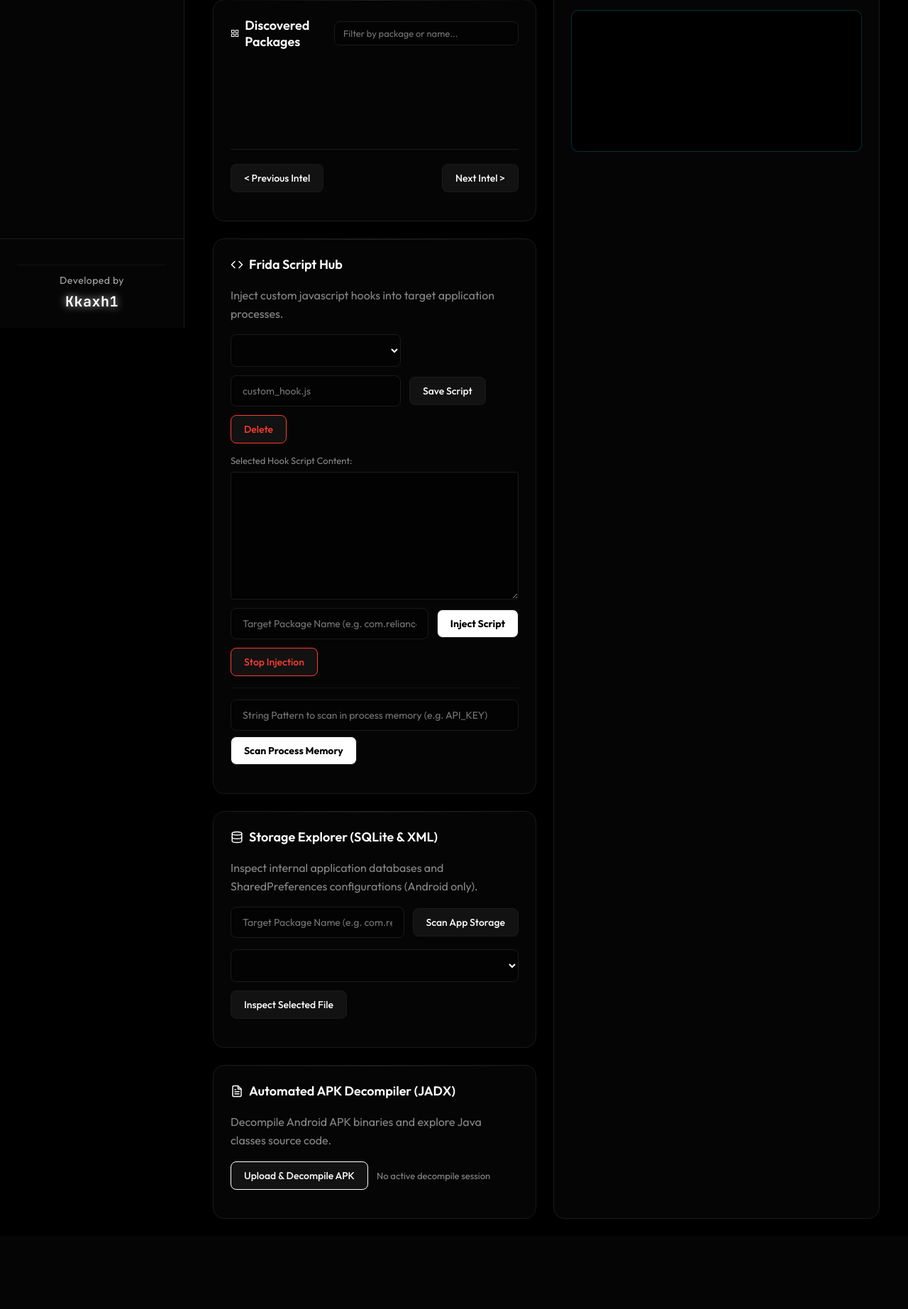
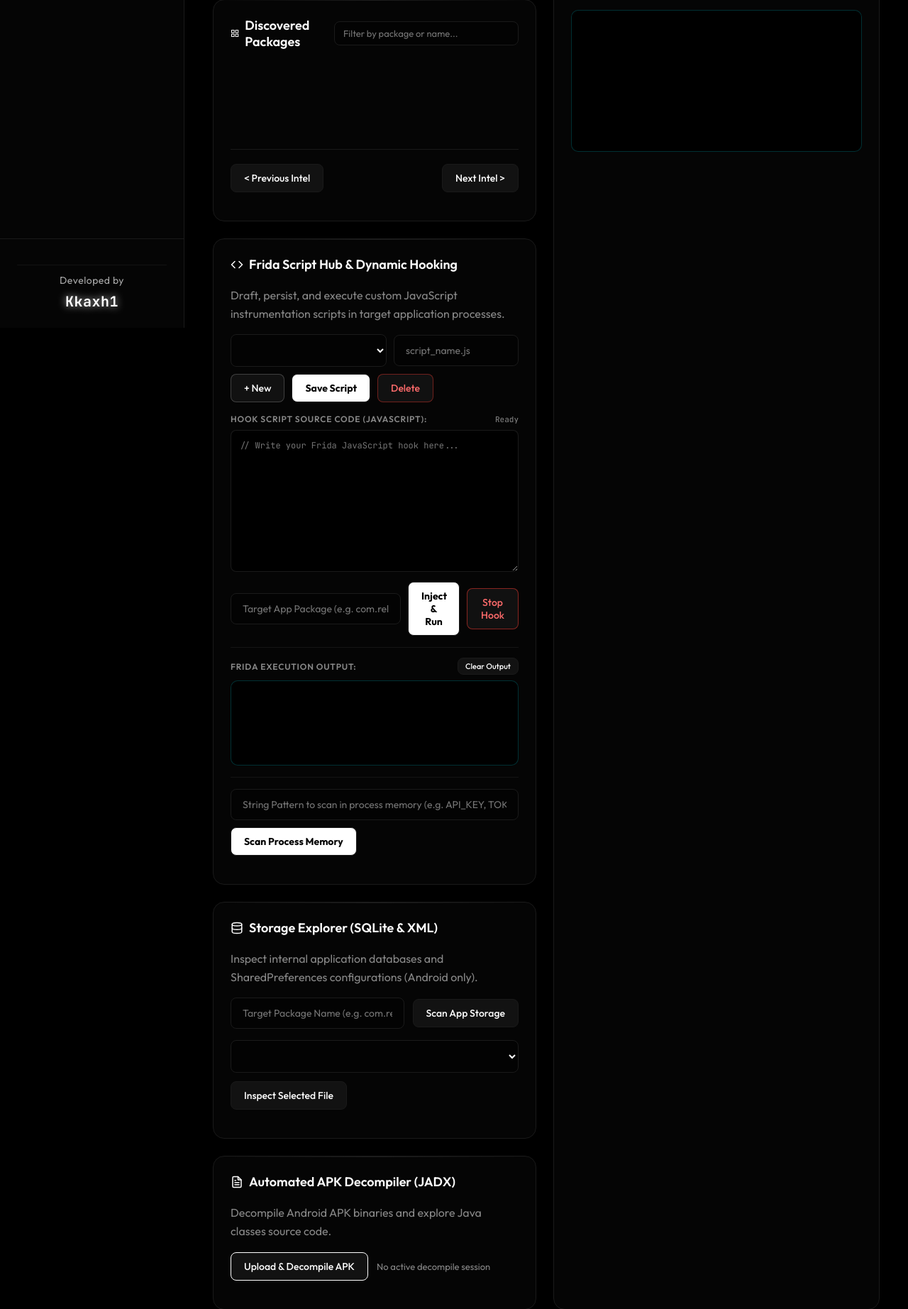
Before and after one commit to Kakaxh1/RootRaven, a Flask app: template templates/apps.html in a window 1280 px wide. Shown: the part 338-2183 px from the top of the page at 71% size. Before the commit the page ends 2056 px from the top, so only its background shows below. Run offline with Flask 3, Linux system fonts and the light colour scheme; the template is opened without the code that fills it, so the values that code supplies are empty; some libraries are stand-ins or nearby versions.

Commit message:
feat: complete Frida Script Hub persistence, live hook injection, and execution output streaming

```diff
--- a/app.py
+++ b/app.py
@@ -1048,5 +1048,141 @@ def handle_stop_logcat(data):
 
 
 
+# ─────────────────────────────────────────────────────────────
+# Frida Script Hub & Execution API
+# ─────────────────────────────────────────────────────────────
+
+@app.route("/api/scripts", methods=["GET", "POST"])
+def manage_scripts():
+    if request.method == "GET":
+        return jsonify(frida_manager.get_scripts())
+    payload = request.json or {}
+    name = (payload.get("name") or "").strip()
+    content = payload.get("content") or ""
+    if not name:
+        return jsonify({"status": "error", "message": "Script name is required"}), 400
+    res = frida_manager.save_script(name, content)
+    return jsonify(res)
+
+
+@app.route("/api/scripts/<path:name>", methods=["DELETE"])
+def delete_script(name):
+    res = frida_manager.delete_script(name)
+    return jsonify(res)
+
+
+@socketio.on("run_frida_script")
+def handle_run_frida_script(data):
+    payload = data or {}
+    device_id = payload.get("device_id")
+    package_name = (payload.get("package_name") or "").strip()
+    script_content = payload.get("script_content") or ""
+
+    if not device_id or not package_name or not script_content:
+        emit("frida_script_status", {"status": "error", "message": "Device, package name, and script content are required"})
+        return
+
+    device = device_manager.get_device(device_id)
+    if not device:
+        emit("frida_script_status", {"status": "error", "message": "Device not found"})
+        return
+
+    process_key = f"{device_id}_{package_name}"
+    if process_key in RUNNING_FRIDA_PROCESSES:
+        try:
+            RUNNING_FRIDA_PROCESSES[process_key].terminate()
+        except Exception:
+            pass
+        RUNNING_FRIDA_PROCESSES.pop(process_key, None)
+
+    # Write script to temporary file for frida CLI execution
+    temp_script_path = os.path.join(tempfile.gettempdir(), f"frida_hook_{uuid.uuid4().hex[:8]}.js")
+    with open(temp_script_path, "w", encoding="utf-8") as fp:
+        fp.write(script_content)
+
+    # Determine connection argument for Frida
+    target_ip = device.get("ip", "")
+    is_usb = not target_ip or ("." not in target_ip and ":" not in target_ip)
+
+    if is_usb:
+        target_flag = "-U"
+    else:
+        # Check if USB serial or network target
+        target_flag = f"-H {target_ip}:27042"
+
+    cmd = f'frida {target_flag} -f {package_name} -l "{temp_script_path}" --no-pause'
+    try:
+        proc = subprocess.Popen(
+            cmd,
+            stdout=subprocess.PIPE,
+            stderr=subprocess.STDOUT,
+            text=True,
+            bufsize=1,
+            shell=True
+        )
+        RUNNING_FRIDA_PROCESSES[process_key] = proc
+        emit("frida_script_status", {"status": "success", "message": f"Injected script into {package_name}"})
+        socketio.emit("debug_log", {"source": "FRIDA", "message": f"Started hook process for {package_name}"})
+
+        def stream_frida_output(process, key, tmp_path):
+            try:
+                for line in iter(process.stdout.readline, ""):
+                    cleaned = line.rstrip()
+                    if cleaned:
+                        socketio.emit("frida_script_output", {"line": cleaned})
+                        socketio.emit("debug_log", {"source": "FRIDA", "message": cleaned})
+                process.stdout.close()
+            except Exception:
+                pass
+            finally:
+                try:
+                    process.wait(timeout=2)
+                except Exception:
+                    pass
+                if os.path.exists(tmp_path):
+                    try:
+                        os.remove(tmp_path)
+                    except Exception:
+                        pass
+                RUNNING_FRIDA_PROCESSES.pop(key, None)
+                socketio.emit("frida_script_status", {"status": "info", "message": "Frida hook process ended"})
+
+        threading.Thread(target=stream_frida_output, args=(proc, process_key, temp_script_path), daemon=True).start()
+
+    except Exception as exc:
+        emit("frida_script_status", {"status": "error", "message": "Failed to launch Frida: " + str(exc)})
+
+
+@socketio.on("stop_frida_script")
+def handle_stop_frida_script(data):
+    payload = data or {}
+    device_id = payload.get("device_id")
+    package_name = (payload.get("package_name") or "").strip()
+    process_key = f"{device_id}_{package_name}"
+    proc = RUNNING_FRIDA_PROCESSES.pop(process_key, None)
+    if proc:
+        try:
+            proc.terminate()
+            emit("frida_script_status", {"status": "success", "message": f"Stopped Frida hook on {package_name}"})
+        except Exception as exc:
+            emit("frida_script_status", {"status": "error", "message": "Error stopping Frida: " + str(exc)})
+    else:
+        # Try stopping any process for this device
+        stopped = False
+        for k in list(RUNNING_FRIDA_PROCESSES.keys()):
+            if k.startswith(device_id):
+                p = RUNNING_FRIDA_PROCESSES.pop(k, None)
+                if p:
+                    try:
+                        p.terminate()
+                        stopped = True
+                    except Exception:
+                        pass
+        if stopped:
+            emit("frida_script_status", {"status": "success", "message": "Stopped Frida hook process"})
+        else:
+            emit("frida_script_status", {"status": "info", "message": "No running Frida session found"})
+
+
 if __name__ == "__main__":
     socketio.run(app, debug=True, host="0.0.0.0", port=5000)
--- a/static/app.js
+++ b/static/app.js
@@ -156,7 +156,27 @@ function attachSocketListeners() {
     if (getPage() !== "apps") return;
     renderApps(payload.apps || []);
   });
-  socket.on("frida_script_status", (d) => toast(d.message || "Frida script status update"));
+  socket.on("frida_script_output", (d) => {
+    const box = document.getElementById("fridaOutputConsole");
+    if (box && d.line) {
+      box.textContent += d.line + "\n";
+      box.scrollTop = box.scrollHeight;
+    }
+  });
+  socket.on("frida_script_status", (d) => {
+    toast(d.message || "Frida script status update");
+    const label = document.getElementById("scriptStatusLabel");
+    if (label) {
+      label.textContent = d.message || "Updated";
+      if (d.status === "success") {
+        label.style.color = "#3ddc84";
+      } else if (d.status === "error") {
+        label.style.color = "var(--red)";
+      } else {
+        label.style.color = "var(--text-dim)";
+      }
+    }
+  });
   socket.on("logcat_status", (d) => toast(d.message || "Logcat status update"));
   socket.on("logcat_line", (d) => {
     const box = document.getElementById("logcatOutput");
@@ -749,12 +769,15 @@ async function renderAppsPage() {
   // --- Frida Script Hub Binding ---
   const scriptSelect = document.getElementById("scriptSelect");
   const newScriptName = document.getElementById("newScriptName");
+  const newScriptBtn = document.getElementById("newScriptBtn");
   const saveScriptBtn = document.getElementById("saveScriptBtn");
   const deleteScriptBtn = document.getElementById("deleteScriptBtn");
   const scriptContentArea = document.getElementById("scriptContentArea");
   const scriptPackageName = document.getElementById("scriptPackageName");
   const runScriptBtn = document.getElementById("runScriptBtn");
   const stopScriptBtn = document.getElementById("stopScriptBtn");
+  const fridaOutputConsole = document.getElementById("fridaOutputConsole");
+  const clearFridaOutBtn = document.getElementById("clearFridaOutBtn");
 
   if (
     scriptSelect && newScriptName && saveScriptBtn && deleteScriptBtn &&
@@ -781,6 +804,20 @@ async function renderAppsPage() {
         toast("Failed to load scripts: " + err.message);
       }
     };
+
+    if (newScriptBtn) {
+      newScriptBtn.onclick = () => {
+        newScriptName.value = "my_custom_hook.js";
+        scriptContentArea.value = `// Frida Custom Instrumentation Script\nJava.perform(function() {\n    console.log("[*] Hook injected into process: " + Process.id);\n    \n    // Hook example:\n    // var Target = Java.use("com.example.MainActivity");\n    // Target.checkSecurity.implementation = function() {\n    //     console.log("[*] Bypassed checkSecurity()");\n    //     return true;\n    // };\n});\n`;
+        toast("Drafting new custom script");
+      };
+    }
+
+    if (clearFridaOutBtn && fridaOutputConsole) {
+      clearFridaOutBtn.onclick = () => {
+        fridaOutputConsole.textContent = "";
+      };
+    }
 
     scriptSelect.onchange = () => {
       const selected = scriptList.find(s => s.name === scriptSelect.value);
@@ -814,7 +851,7 @@ async function renderAppsPage() {
 
     deleteScriptBtn.onclick = async () => {
       if (!scriptSelect.value) return;
-      if (!confirm("Are you sure you want to delete this script?")) return;
+      if (!confirm(`Are you sure you want to delete "${scriptSelect.value}"?`)) return;
       try {
         const res = await api(`/api/scripts/${scriptSelect.value}`, { method: "DELETE" });
         toast(res.message || "Script deleted");
@@ -830,15 +867,19 @@ async function renderAppsPage() {
       const content = scriptContentArea.value;
       const device_id = select.value;
       if (!package_name || !content || !device_id) {
-        toast("Please verify device connection, package name, and script content");
+        toast("Please select a target device, enter app package, and provide hook code");
         return;
+      }
+      if (fridaOutputConsole) {
+        const ts = new Date().toLocaleTimeString();
+        fridaOutputConsole.textContent += `\n[${ts}] [SYSTEM] Injected hook into ${package_name}...\n`;
       }
       socket.emit("run_frida_script", {
         device_id,
         package_name,
         script_content: content
       });
-      toast("Injected script trigger sent");
+      toast("Hook injected — streaming output");
     };
 
     stopScriptBtn.onclick = () => {
@@ -847,6 +888,10 @@ async function renderAppsPage() {
       if (!package_name || !device_id) {
         toast("Device connection and package name are required");
         return;
+      }
+      if (fridaOutputConsole) {
+        const ts = new Date().toLocaleTimeString();
+        fridaOutputConsole.textContent += `[${ts}] [SYSTEM] Stop request sent for ${package_name}\n`;
       }
       socket.emit("stop_frida_script", { device_id, package_name });
       toast("Stop request sent");
--- a/templates/apps.html
+++ b/templates/apps.html
@@ -78,27 +78,44 @@
           <section class="card">
             <h2>
               <svg width="18" height="18" viewBox="0 0 24 24" fill="none" stroke="currentColor" stroke-width="2" stroke-linecap="round" stroke-linejoin="round" style="vertical-align:middle; color:var(--cyan);"><polyline points="16 18 22 12 16 6"></polyline><polyline points="8 6 2 12 8 18"></polyline></svg>
-              <span>Frida Script Hub</span>
+              <span>Frida Script Hub & Dynamic Hooking</span>
             </h2>
-            <p>Inject custom javascript hooks into target application processes.</p>
-            <div class="row">
-              <select id="scriptSelect" style="max-width:250px;"></select>
-              <input id="newScriptName" placeholder="custom_hook.js" style="max-width:180px;" />
-              <button id="saveScriptBtn">Save Script</button>
-              <button id="deleteScriptBtn" style="border-color:var(--red); color:var(--red);">Delete</button>
+            <p>Draft, persist, and execute custom JavaScript instrumentation scripts in target application processes.</p>
+
+            <div class="row" style="gap:10px; align-items:center;">
+              <select id="scriptSelect" style="flex:2; min-width:220px;"></select>
+              <input id="newScriptName" placeholder="script_name.js" style="flex:2; min-width:160px;" />
+              <button id="newScriptBtn" type="button" style="border-color:rgba(255,255,255,0.2);">+ New</button>
+              <button id="saveScriptBtn" type="button" style="background:#fff; color:#000; font-weight:700;">Save Script</button>
+              <button id="deleteScriptBtn" type="button" style="border-color:rgba(255,59,48,0.4); color:#ff6b6b;">Delete</button>
             </div>
+
             <div style="margin-top:12px; display:flex; flex-direction:column; gap:8px;">
-              <label style="font-size:13px; color:var(--text-dim);">Selected Hook Script Content:</label>
-              <textarea id="scriptContentArea" style="width:100%; height:180px; font-family:'JetBrains Mono', monospace; font-size:12px; background:rgba(0,0,0,0.5); color:#00f0ff; border:1px solid var(--glass-border); border-radius:4px; padding:10px; box-sizing:border-box; resize:vertical;"></textarea>
+              <div style="display:flex; justify-content:space-between; align-items:center;">
+                <label style="font-size:12px; font-weight:600; text-transform:uppercase; letter-spacing:0.8px; color:var(--text-dim);">Hook Script Source Code (JavaScript):</label>
+                <span id="scriptStatusLabel" style="font-size:11px; font-family:'JetBrains Mono'; color:var(--text-dim);">Ready</span>
+              </div>
+              <textarea id="scriptContentArea" style="width:100%; height:200px; font-family:'JetBrains Mono', monospace; font-size:12px; background:#000; color:#00f0ff; border:1px solid rgba(255,255,255,0.1); border-radius:8px; padding:12px; box-sizing:border-box; resize:vertical; line-height:1.5; outline:none;" placeholder="// Write your Frida JavaScript hook here..."></textarea>
             </div>
-            <div class="row" style="margin-top:12px;">
-              <input id="scriptPackageName" placeholder="Target Package Name (e.g. com.reliance.businesseasy2)" style="flex:1;" />
-              <button id="runScriptBtn" style="background:var(--cyan); color:#000; font-weight:700;">Inject Script</button>
-              <button id="stopScriptBtn" style="border-color:var(--red); color:var(--red);">Stop Injection</button>
+
+            <div class="row" style="margin-top:14px; align-items:center; gap:10px;">
+              <input id="scriptPackageName" placeholder="Target App Package (e.g. com.reliance.businesseasy2)" style="flex:3; min-width:240px;" />
+              <button id="runScriptBtn" type="button" style="background:var(--cyan); color:#000; font-weight:700; flex:1;">Inject & Run</button>
+              <button id="stopScriptBtn" type="button" style="border-color:rgba(255,59,48,0.5); color:#ff6b6b; flex:1;">Stop Hook</button>
             </div>
-            <div class="row" style="margin-top:16px; border-top:1px solid rgba(255,255,255,0.05); padding-top:16px; align-items:center; gap:8px;">
-              <input id="memorySearchPattern" placeholder="String Pattern to scan in process memory (e.g. API_KEY)" style="flex:1;" />
-              <button id="scanMemoryBtn" style="background:var(--cyan); color:#000; font-weight:700;">Scan Process Memory</button>
+
+            <!-- Live Frida Output Console -->
+            <div style="margin-top:16px; border-top:1px solid rgba(255,255,255,0.06); padding-top:14px;">
+              <div style="display:flex; justify-content:space-between; align-items:center; margin-bottom:8px;">
+                <span style="font-size:12px; font-weight:600; text-transform:uppercase; letter-spacing:0.8px; color:var(--text-dim);">Frida Execution Output:</span>
+                <button id="clearFridaOutBtn" type="button" style="padding:4px 10px; font-size:11px;">Clear Output</button>
+              </div>
+              <pre id="fridaOutputConsole" class="mono debug-console" style="min-height:120px; max-height:240px; font-size:12px; margin:0;"></pre>
+            </div>
+
+            <div class="row" style="margin-top:16px; border-top:1px solid rgba(255,255,255,0.06); padding-top:16px; align-items:center; gap:10px;">
+              <input id="memorySearchPattern" placeholder="String Pattern to scan in process memory (e.g. API_KEY, TOKEN)" style="flex:1;" />
+              <button id="scanMemoryBtn" style="background:#fff; color:#000; font-weight:700;">Scan Process Memory</button>
             </div>
           </section>
 
```
